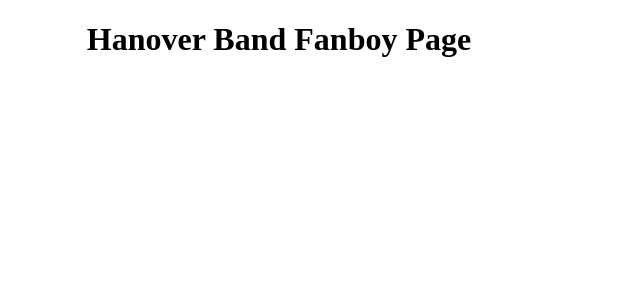
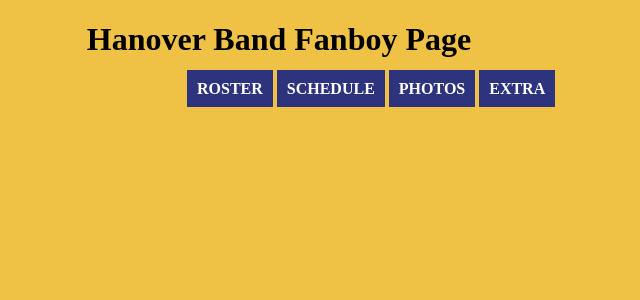
Before and after one commit to jmastrangelo26-byte/377-web-app-dev, a PHP site: page / in a window 1280 px wide. Shown: the top 300 px of the page, without its empty margins (361-1001 px from the left). Run offline with PHP 8.4, Linux system fonts and the light colour scheme.

Commit message:
Added button functionality.

```diff
--- a/1-team-website/index.html
+++ b/1-team-website/index.html
@@ -8,5 +8,12 @@
 </head>
 <body>
     <h1 id = "body">Hanover Band Fanboy Page</h1>
+
+    <div>
+        <a class = "button" style = "margin-left: 540px" href = "team-info.html">ROSTER</a>
+         <a class = "button" style = "margin-left: 0" href = "team-info.html">SCHEDULE</a>
+          <a class = "button" style = "margin-left: 0" href = "team-info.html">PHOTOS</a>
+          <a class = "button" style = "margin-left: 0" href = "team-info.html">EXTRA</a>
+    </div>
 </body>
 </html>
--- a/1-team-website/style.css
+++ b/1-team-website/style.css
@@ -3,3 +3,18 @@
     margin-left:50px;
     margin-right:50px;
 }
+
+body {
+    background-color:rgb(239, 194, 70);
+    background-repeat: no-repeat;
+    background-position: center;
+}
+
+.button{
+    font-weight: bold;
+    color: white;
+    background-color: rgb(45, 51, 124);
+    padding: 10px;
+    text-decoration: none;
+
+}
```
Also changed, not shown: 1-team-website/team-info.html (added, +12 -0 lines), 1-team-website/hhsbandslogo.png (added).
